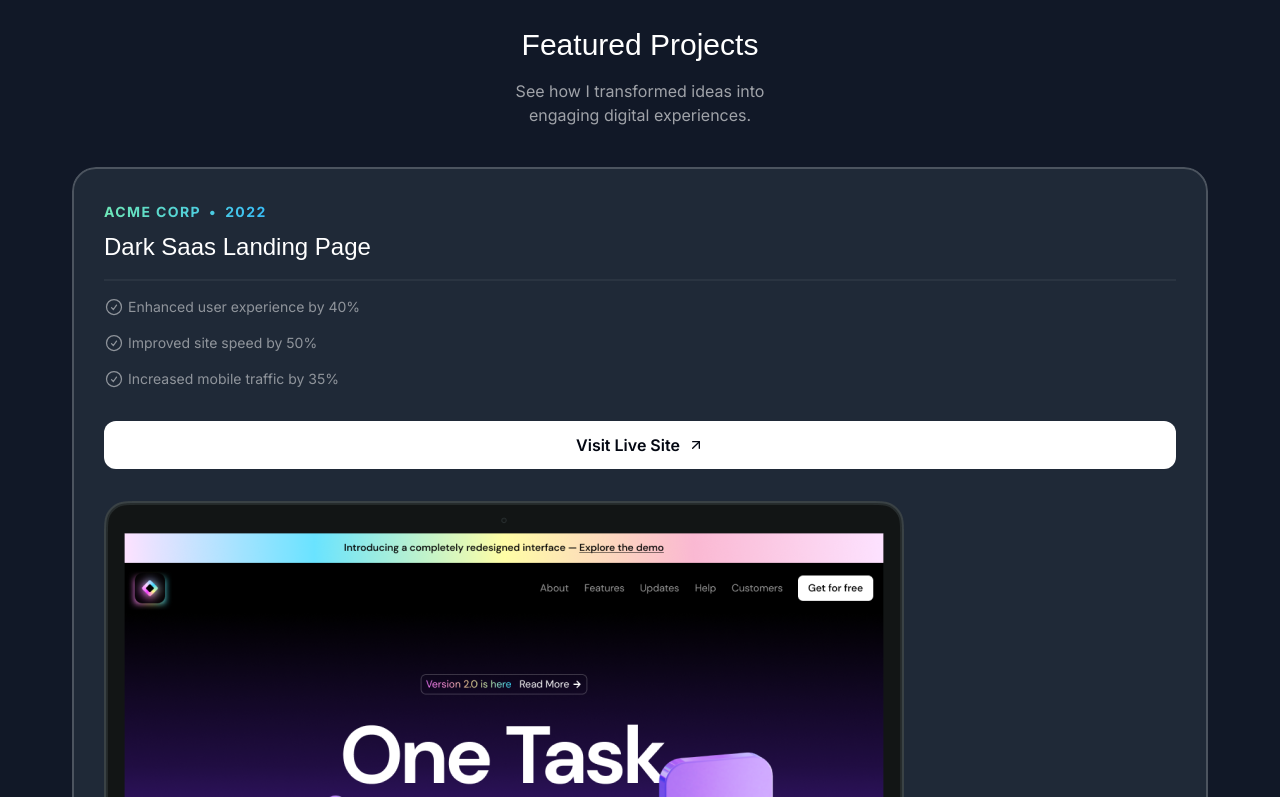
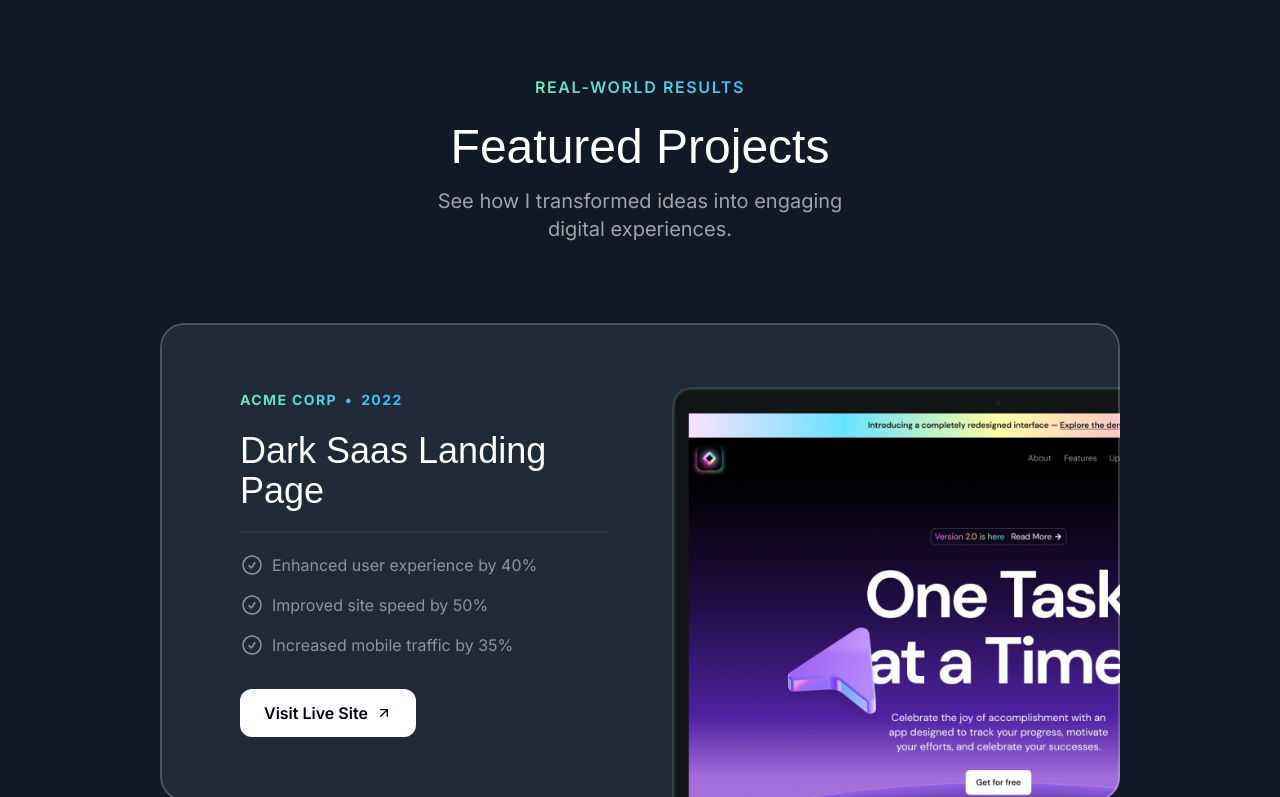
Before and after one commit to CodeMuscle/designer-portfolio, a Next.js app: page / in a window 1280 px wide. Shown: the part 943-1740 px from the top of the page. Built offline with nearby package versions, Linux system fonts and the light colour scheme; a web font is replaced by a local one.

Commit message:
Featured Projects

```diff
--- a/src/app/globals.css
+++ b/src/app/globals.css
@@ -11,3 +11,9 @@
     @apply absolute inset-0 border-2 top-1/2 left-1/2 -translate-x-1/2 -translate-y-1/2 rounded-full border-emerald-300/5 shadow-[0_0_80px_inset] shadow-emerald-300/5
   }
 }
+
+@layer utilities {
+  .container {
+    @apply lg:max-w-5xl
+  }
+}
--- a/src/app/page.tsx
+++ b/src/app/page.tsx
@@ -1,6 +1,7 @@
 import { Header } from "@/sections/Header";
 import { HeroSection } from "@/sections/Hero";
 import { ProjectsSection } from "@/sections/Projects";
+import { TapeSection } from "@/sections/Tape";
 
 export default function Home() {
   return (
@@ -8,6 +9,7 @@
       <Header />
       <HeroSection />
       <ProjectsSection />
+      <TapeSection />
     </div>
   );
 }
--- a/src/sections/Projects.tsx
+++ b/src/sections/Projects.tsx
@@ -48,27 +48,25 @@
 
 export const ProjectsSection = () => {
   return (
-    <section className="pb-16">
+    <section className="pb-16 lg:py-24" id="projects">
       <div className="container">
         <div className="flex items-center justify-center">
           <p className="uppercase font-semibold tracking-widest bg-gradient-to-r from-emerald-300 to-sky-400 text-transparent bg-clip-text">
             Real-world Results
           </p>
         </div>
-        <h2 className="font-serif text-3xl text-center mt-6">
+        <h2 className="font-serif text-3xl md:text-5xl text-center mt-6">
           Featured Projects
         </h2>
-        <div className="max-w-[320px] mx-auto">
-          <p className="text-center text-white/60 mt-4">
+        <p className="text-center text-white/60 mt-4 md:text-lg max-w-[320px] md:max-w-md lg:text-xl mx-auto">
           See how I transformed ideas into engaging digital experiences.
         </p>
-        </div>
 
-        <div className="flex flex-col mt-10 gap-20">
+        <div className="flex flex-col mt-10 md:mt-20 gap-20 md:gap-24 lg:gap-20">
           {portfolioProjects.map((project) => (
             <div
               key={project.title}
-              className="bg-gray-800 rounded-3xl relative z-0 overflow-hidden after:z-10 after:content-[''] after:absolute after:inset-0 after:outline-2 after:outline  after:-outline-offset-2 after:rounded-3xl after:outline-white/20 px-8 pt-8 after:pointer-events-none"
+              className="bg-gray-800 rounded-3xl relative z-0 overflow-hidden after:z-10 after:content-[''] after:absolute after:inset-0 after:outline-2 after:outline  after:-outline-offset-2 after:rounded-3xl after:outline-white/20 px-8 pt-8 md:pt-12 md:px-10 lg:pt-16 lg:px-20 after:pointer-events-none"
             >
               {/* Grain */}
               <div
@@ -76,38 +74,45 @@
                 style={{ backgroundImage: `url(${grainImage})` }}
               ></div>
 
+              <div className="lg:grid lg:grid-cols-2 lg:gap-16">
+                <div className="lg:pb-16">
                   <div className="bg-gradient-to-r from-emerald-300 to-sky-400 inline-flex font-bold uppercase tracking-widest text-sm gap-2 bg-clip-text text-transparent">
                     <span>{project.company}</span>
                     <span>&bull;</span>
                     <span>{project.year}</span>
                   </div>
-              <h3 className="font-serif text-2xl mt-2">{project.title}</h3>
+                  <h3 className="font-serif text-2xl md:text-4xl mt-2 md:mt-5">
+                    {project.title}
+                  </h3>
 
-              <hr className="border-t-2 border-white/5 mt-4" />
+                  <hr className="border-t-2 border-white/5 mt-4 md:mt-5" />
 
-              <ul className="mt-4 flex flex-col gap-4">
+                  <ul className="mt-4 md:mt-5 flex flex-col gap-4">
                     {project.results.map((result) => (
                       <li
                         key={result.title}
-                    className="flex flex-row gap-1 text-sm text-white/50"
+                        className="flex flex-row gap-2 text-sm md:text-base text-white/50"
                       >
-                    <CheckCircleIcon className="size-5" />
+                        <CheckCircleIcon className="size-5 md:size-6" />
                         <span>{result.title}</span>
                       </li>
                     ))}
                   </ul>
                   <a href={project.link} className="">
-                <button className="bg-white text-gray-950 h-12 w-full rounded-xl font-semibold inline-flex items-center justify-center gap-2 mt-8">
+                    <button className="bg-white text-gray-950 h-12 w-full md:w-fit md:px-6 rounded-xl font-semibold inline-flex items-center justify-center gap-2 mt-8">
                       <span>Visit Live Site</span>
                       <ArrowUpRightIcon className="size-4" />
                     </button>
                   </a>
-
+                </div>
+                <div className="relative">
                   <Image
-                className="mt-8 -mb-4"
+                    className="mt-8 -mb-4 md:mb-0 lg:mt-0 lg:absolute lg:h-full lg:w-auto lg:max-w-none"
                     src={project.image}
                     alt={project.title}
                   />
+                </div>
+              </div>
             </div>
           ))}
         </div>
```
Lines whose indentation alone changed are shown as unchanged.
